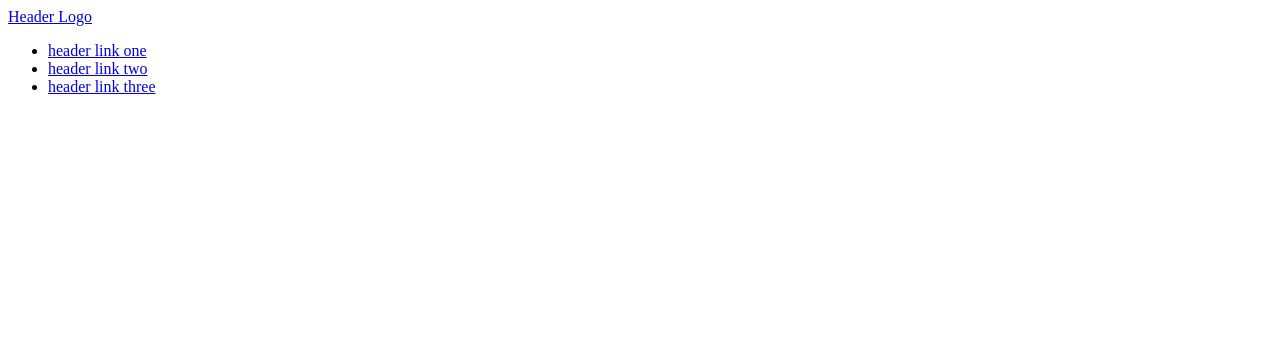
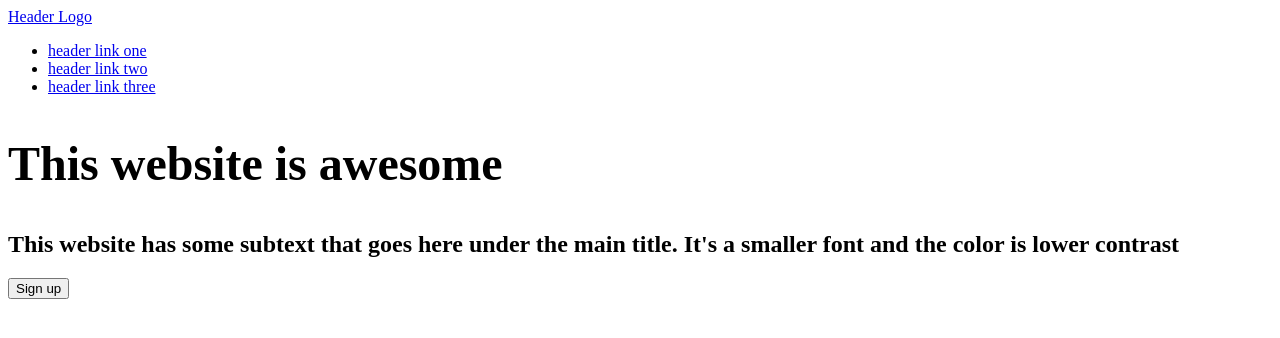
Before and after one commit to codeWFR/Odin-Webpage, a plain HTML site: page index.html in a window 1280 px wide. Drawn offline with Linux system fonts and the light colour scheme.

Commit message:
Add main1

```diff
--- a/index.html
+++ b/index.html
@@ -10,7 +10,7 @@
 <body>
     <header>
         <nav>
-            <div class="logo"><a href="#">Header Logo</a></div>
+            <div class="logo-main-1"><a href="#">Header Logo</a></div>
             <ul>
                 <li><a href="#">header link one</a></li>
                 <li><a href="#">header link two</a></li>
@@ -18,5 +18,15 @@
             </ul>
         </nav>
     </header>
+    <div class="main1">
+        <article>
+            <h1>This website is awesome</h1>
+            <section>
+                <h2>This website has some subtext that goes here under the main title. It's a smaller font and the color is lower contrast</h2>
+                <button>Sign up</button>
+                <div class="placeholder-grey"></div>
+            </section>
+        </article>
+    </div>
 </body>
 </html>
```
